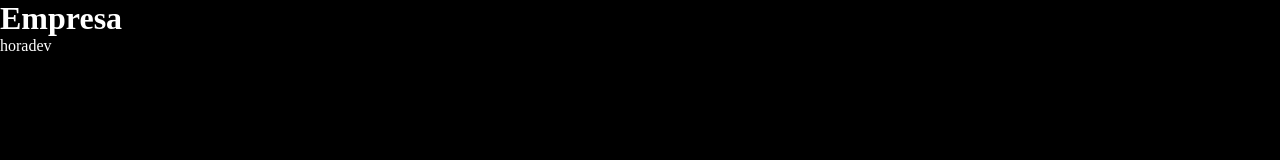
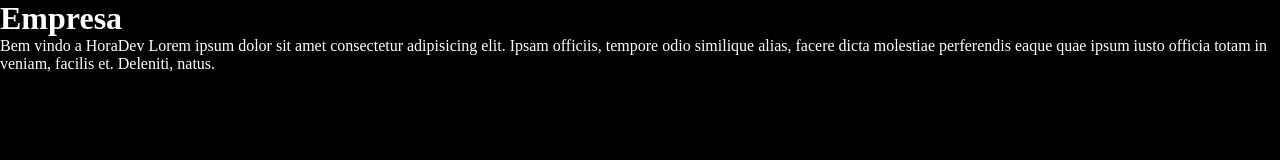
Before and after one commit to Kadnys07/estudoGitHub, a plain HTML site: page empresa.html in a window 1280 px wide. Drawn offline with Linux system fonts and the light colour scheme.

Commit message:
Adicionando história da empresa

```diff
--- a/empresa.html
+++ b/empresa.html
@@ -8,7 +8,9 @@
 </head>
 <body>
     <h1>Empresa</h1>
-    <p>horadev</p>
+    <p>Bem vindo a HoraDev Lorem ipsum dolor sit amet consectetur adipisicing elit.
+       Ipsam officiis, tempore odio similique alias, facere dicta molestiae perferendis
+       eaque quae ipsum iusto officia totam in veniam, facilis et. Deleniti, natus.</p>
     <script src="assets/js/App.js"></script>
 </body>
 </html>
```
Also changed, not shown: contato.html (+1 -1 lines).
